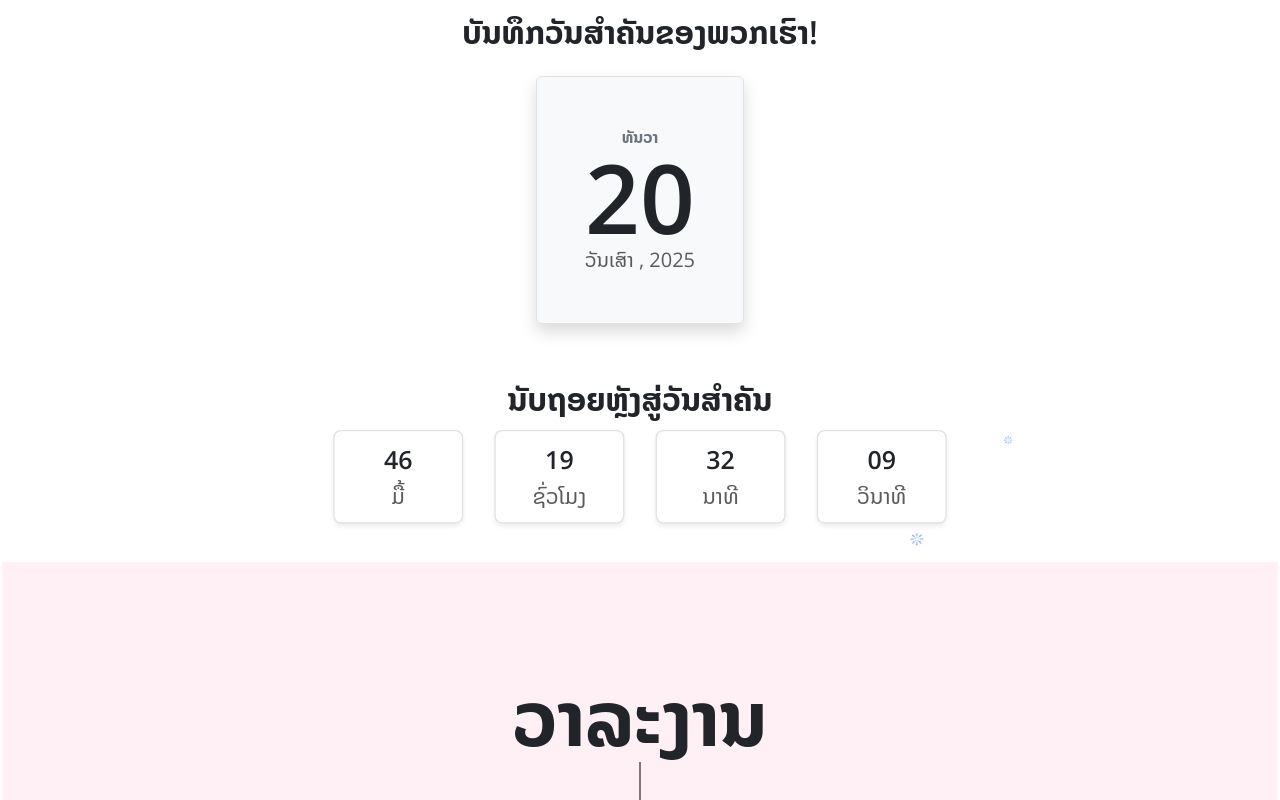
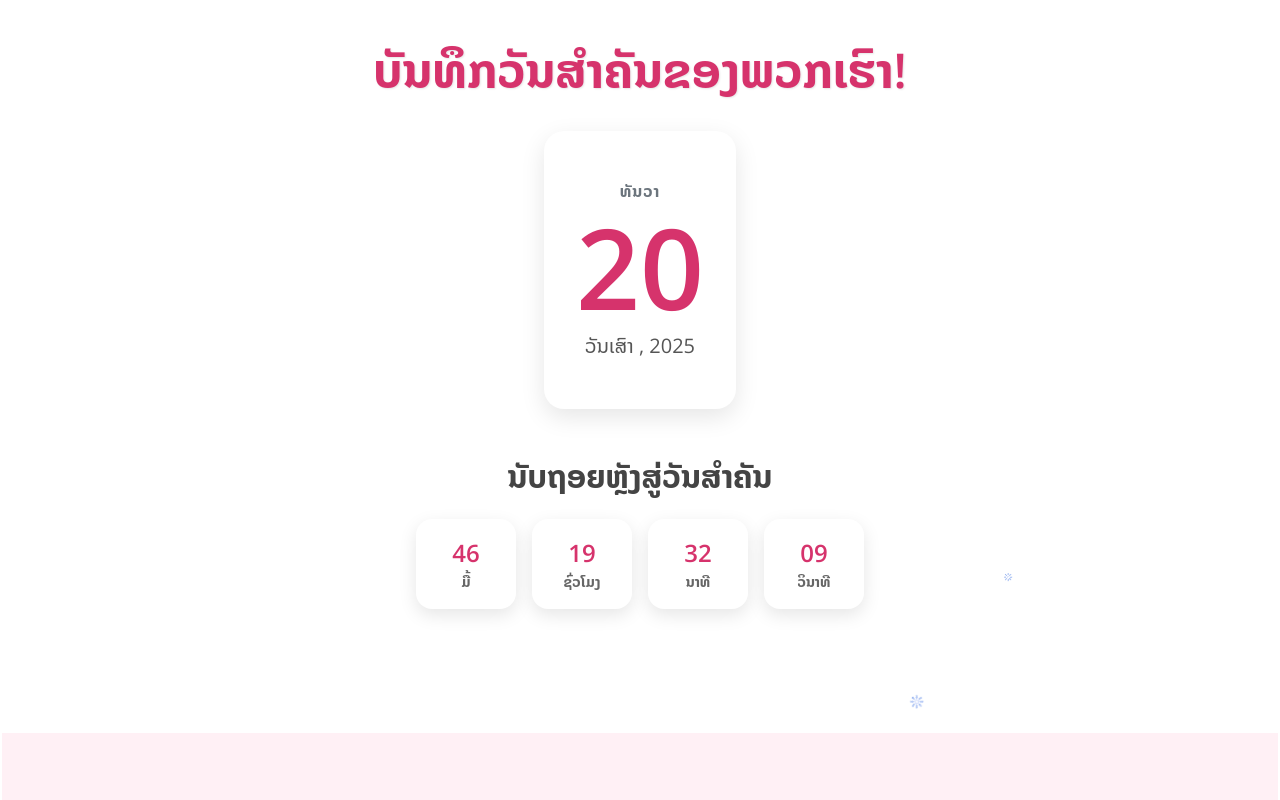
Before and after one commit to chittakone27/WeddingCard, a React (Vite) app: page / in a window 1280 px wide. Shown: the part 2980-3780 px from the top of the page. Built offline with nearby package versions, Linux system fonts and the light colour scheme; no server answers; a web font is replaced by a local one.

Commit message:
Update site

```diff
--- a/src/SaveTheDate.tsx
+++ b/src/SaveTheDate.tsx
@@ -1,11 +1,11 @@
 import { useState, useEffect } from "react";
 import { motion } from "framer-motion";
-import { translations } from "./translations"; // make sure translations include SaveTheDate
+import { translations } from "./translations";
 
 export const WEDDING_DATE = new Date("2025-12-20T00:00:00");
 
 interface SaveTheDateProps {
-  language: "en" | "lao"
+  language: "en" | "lao";
 }
 
 function calculateTimeLeft() {
@@ -34,53 +34,90 @@ export default function SaveTheDate({ language }: SaveTheDateProps) {
   return (
     <div
       style={{
-        backgroundSize: "cover",
-        backgroundPosition: "center",
-        backgroundRepeat: "no-repeat",
-        position: "relative",
-        overflow: "hidden",
-        paddingTop: "10vh",
-        paddingBottom: "5vh",
+        minHeight: "100vh",
+        display: "flex",
+        alignItems: "center",
+        justifyContent: "center",
+        padding: "2rem",
+        // background: "linear-gradient(to right, #fef9f9, #ffe6f0)", // soft pink gradient
+        fontFamily: "Open Sans, Noto Sans Lao",
       }}
     >
       <motion.div
-        className="text-center container"
         initial={{ opacity: 0, y: 50 }}
         whileInView={{ opacity: 1, y: 0 }}
         viewport={{ once: false, amount: 0.3 }}
         transition={{ duration: 0.8, ease: "easeOut" }}
+        style={{ textAlign: "center" }}
       >
-        <h2 className="mb-4" style={{ fontWeight: "bold" ,fontFamily: "Open sans, Noto Sans Lao"}}>
+        {/* Title */}
+        <h2
+          style={{
+            fontSize: "clamp(2rem, 5vw, 3rem)",
+            fontWeight: "bold",
+            marginBottom: "2rem",
+            color: "#d6336c", // elegant pink
+            textShadow: "1px 1px 2px rgba(0,0,0,0.1)",
+          }}
+        >
           {translations[lang].SaveTheDate}
         </h2>
 
+        {/* Wedding Date Box */}
         <div
-          className="bg-light border rounded shadow d-inline-block p-4 p-md-5 mb-5"
-          style={{ fontFamily: "Open sans, Noto Sans Lao",}}
+          style={{
+            background: "white",
+            borderRadius: "20px",
+            padding: "3rem 2rem",
+            marginBottom: "3rem",
+            boxShadow: "0 8px 25px rgba(0,0,0,0.1)",
+            display: "inline-block",
+          }}
         >
-          <div className="text-uppercase fw-bold text-secondary" style={{ fontSize: "1rem" }}>
+          <div
+            className="text-uppercase fw-bold text-secondary"
+            style={{ fontSize: "1rem", letterSpacing: "1px" }}
+          >
             {translations[lang].Month}
           </div>
           <div
-            className="fw-bold"
-            style={{ fontSize: "clamp(4rem, 12vw, 6rem)", lineHeight: 1 }}
+            style={{
+              fontSize: "clamp(5rem, 12vw, 7rem)",
+              fontWeight: "bold",
+              lineHeight: 1,
+              color: "#d6336c",
+              margin: "0.5rem 0",
+            }}
           >
             20
           </div>
-          <div className="text-muted" style={{ fontSize: "1.25rem" }}>
+          <div style={{ fontSize: "1.25rem", color: "#555" }}>
             {translations[lang].Weekday}, 2025
           </div>
         </div>
 
+        {/* Countdown */}
         {timeLeft ? (
-          <div className="mt-2" style={{fontFamily: "Open Sans, Noto Sans Lao",}}>
-            <h5 className="mb-4" style={{ fontSize: "clamp(1.25rem, 2.5vw, 2rem)", fontWeight: 600 }}>
+          <div>
+            <h5
+              style={{
+                fontSize: "clamp(1.25rem, 2.5vw, 2rem)",
+                fontWeight: 600,
+                marginBottom: "1.5rem",
+                color: "#444",
+              }}
+            >
               {translations[lang].CountdownText}
             </h5>
-            <div className="d-flex justify-content-center gap-3 gap-md-4 flex-wrap"   style={{
-    transform: "scale(1.3)",
-    transformOrigin: "center", // keeps it centered while scaling
-  }}>
+
+            <div
+              style={{
+                display: "flex",
+                justifyContent: "center",
+                gap: "1rem",
+                flexWrap: "wrap",
+              }}
+            >
               <CountdownBox label={translations[lang].Days || "Days"} value={timeLeft.days} />
               <CountdownBox label={translations[lang].Hours || "Hours"} value={timeLeft.hours} />
               <CountdownBox label={translations[lang].Minutes || "Minutes"} value={timeLeft.minutes} />
@@ -88,7 +125,14 @@ export default function SaveTheDate({ language }: SaveTheDateProps) {
             </div>
           </div>
         ) : (
-          <p className="mt-5 text-success fw-bold" style={{ fontSize: "clamp(1.5rem, 3vw, 2rem)" }}>
+          <p
+            style={{
+              fontSize: "clamp(1.5rem, 3vw, 2rem)",
+              fontWeight: "bold",
+              color: "#28a745",
+              marginTop: "2rem",
+            }}
+          >
             {translations[lang].BigDayText}
           </p>
         )}
@@ -99,18 +143,21 @@ export default function SaveTheDate({ language }: SaveTheDateProps) {
 
 function CountdownBox({ label, value }: { label: string; value: number }) {
   return (
-    <div className="text-center mb-2">
+    <div style={{ textAlign: "center", marginBottom: "1rem" }}>
       <div
-        className="border rounded p-2 bg-white shadow-sm"
         style={{
-          minWidth: "60px",
+          minWidth: "70px",
           maxWidth: "100px",
-          width: "clamp(60px, 15vw, 100px)",
-          fontSize: "clamp(0.8rem, 2vw, 1.2rem)",
+          width: "clamp(70px, 12vw, 100px)",
+          padding: "1rem",
+          borderRadius: "16px",
+          background: "white",
+          boxShadow: "0 6px 18px rgba(0,0,0,0.1)",
+          fontWeight: "bold",
         }}
       >
-        <div className="fw-bold">{value.toString().padStart(2, "0")}</div>
-        <div className="small text-muted">{label}</div>
+        <div style={{ fontSize: "1.5rem", color: "#d6336c" }}>{value.toString().padStart(2, "0")}</div>
+        <div style={{ fontSize: "0.9rem", color: "#666" }}>{label}</div>
       </div>
     </div>
   );
--- a/src/agenda2.tsx
+++ b/src/agenda2.tsx
@@ -63,7 +63,7 @@ export default function Agenda2({ language }: Agenda2Props) {
           fontFamily: "Parisienne, Noto Sans Lao",
           fontSize: "clamp(3rem, 6vw, 5rem)",
           fontWeight: "bold",
-          // color: "#e82084",
+          color: "#e82084",
           marginBottom: "100px",
         }}
       >
--- a/src/bride.tsx
+++ b/src/bride.tsx
@@ -1,7 +1,6 @@
 import React from "react";
 import { FaFacebook, FaInstagram } from "react-icons/fa";
 import { translations } from "./translations";
-import { motion } from "framer-motion";
 
 interface BrideSectionProps {
   imageUrl: string;
@@ -25,21 +24,17 @@ const BrideSection: React.FC<BrideSectionProps> = ({
       style={{
         width: "100%",
         minHeight: "100vh",
-        backgroundColor: "#fff0f5",
+        backgroundColor: "#fff0f5", // soft pink tone
         display: "flex",
         flexDirection: "column",
         alignItems: "center",
         justifyContent: "flex-start",
         fontFamily: "Parisienne, Noto Sans Lao",
-        padding: "40px 0",
+        padding: "40px 0 40px 0",
       }}
     >
       {/* Title */}
-      <motion.h2
-        initial={{ y: 50, opacity: 0 }}
-        whileInView={{ y: 0, opacity: 1 }}
-        transition={{ duration: 1, ease: "easeOut" }}
-        viewport={{ once: false, amount: 0.3 }}
+      <h2
         style={{
           fontSize: "3rem",
           color: "#040404ff",
@@ -49,14 +44,10 @@ const BrideSection: React.FC<BrideSectionProps> = ({
         }}
       >
         {translations[lang].bride}
-      </motion.h2>
+      </h2>
 
       {/* Image */}
-      <motion.div
-        initial={{ y: 60, opacity: 0 }}
-        whileInView={{ y: 0, opacity: 1 }}
-        transition={{ duration: 1.2, ease: "easeOut" }}
-        viewport={{ once: false, amount: 0.3 }}
+      <div
         style={{
           width: "100%",
           maxWidth: "900px",
@@ -73,21 +64,17 @@ const BrideSection: React.FC<BrideSectionProps> = ({
           style={{
             width: "100%",
             height: "auto",
-            objectFit: "contain",
+            objectFit: "contain", // keeps full image visible
             objectPosition: "center",
           }}
         />
-      </motion.div>
+      </div>
 
       {/* Name + Icons */}
-      <motion.div
-        initial={{ y: 30, opacity: 0 }}
-        whileInView={{ y: 0, opacity: 1 }}
-        transition={{ duration: 1, ease: "easeOut", delay: 0.2 }}
-        viewport={{ once: false, amount: 0.3 }}
+      <div
         style={{
           textAlign: "center",
-          marginTop: "0.5rem",
+          marginTop: "0.5rem", // brings text closer to image
         }}
       >
         <p
@@ -100,7 +87,7 @@ const BrideSection: React.FC<BrideSectionProps> = ({
         >
           {name}
         </p>
-        <p
+                <p
           style={{
             fontSize: "24px",
             color: "#000",
@@ -108,8 +95,8 @@ const BrideSection: React.FC<BrideSectionProps> = ({
             marginBottom: "0.5rem",
           }}
         >
-          {translations[lang].jaeng2}
-        </p>
+{translations[lang].jaeng2}        </p>
+
 
         <div
           style={{
@@ -128,12 +115,8 @@ const BrideSection: React.FC<BrideSectionProps> = ({
                 fontSize: "clamp(2rem, 5vw, 2.8rem)",
                 transition: "transform 0.2s ease",
               }}
-              onMouseEnter={(e) =>
-                (e.currentTarget.style.transform = "scale(1.15)")
-              }
-              onMouseLeave={(e) =>
-                (e.currentTarget.style.transform = "scale(1)")
-              }
+              onMouseEnter={(e) => (e.currentTarget.style.transform = "scale(1.15)")}
+              onMouseLeave={(e) => (e.currentTarget.style.transform = "scale(1)")}
             >
               <FaFacebook />
             </a>
@@ -148,18 +131,14 @@ const BrideSection: React.FC<BrideSectionProps> = ({
                 fontSize: "clamp(2rem, 5vw, 2.8rem)",
                 transition: "transform 0.2s ease",
               }}
-              onMouseEnter={(e) =>
-                (e.currentTarget.style.transform = "scale(1.15)")
-              }
-              onMouseLeave={(e) =>
-                (e.currentTarget.style.transform = "scale(1)")
-              }
+              onMouseEnter={(e) => (e.currentTarget.style.transform = "scale(1.15)")}
+              onMouseLeave={(e) => (e.currentTarget.style.transform = "scale(1)")}
             >
               <FaInstagram />
             </a>
           )}
         </div>
-      </motion.div>
+      </div>
     </section>
   );
 };
```
Also changed, not shown: src/groom.tsx (+21 -44 lines).
